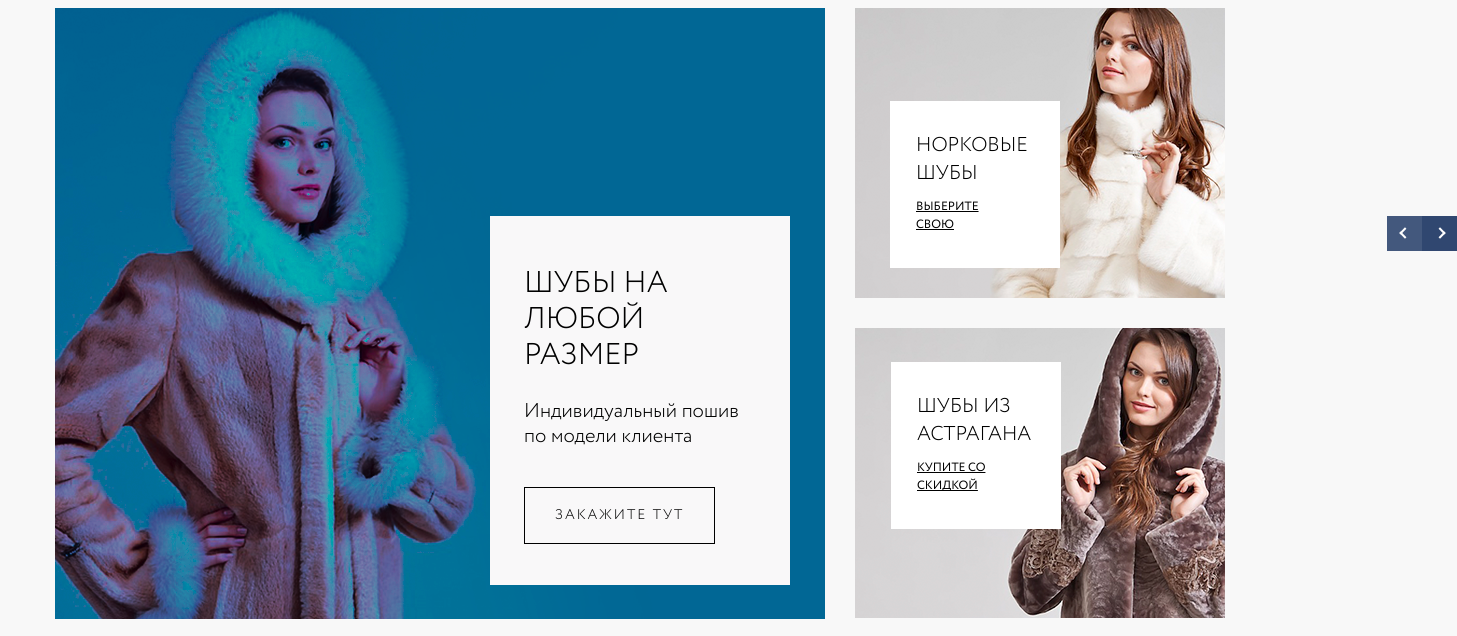
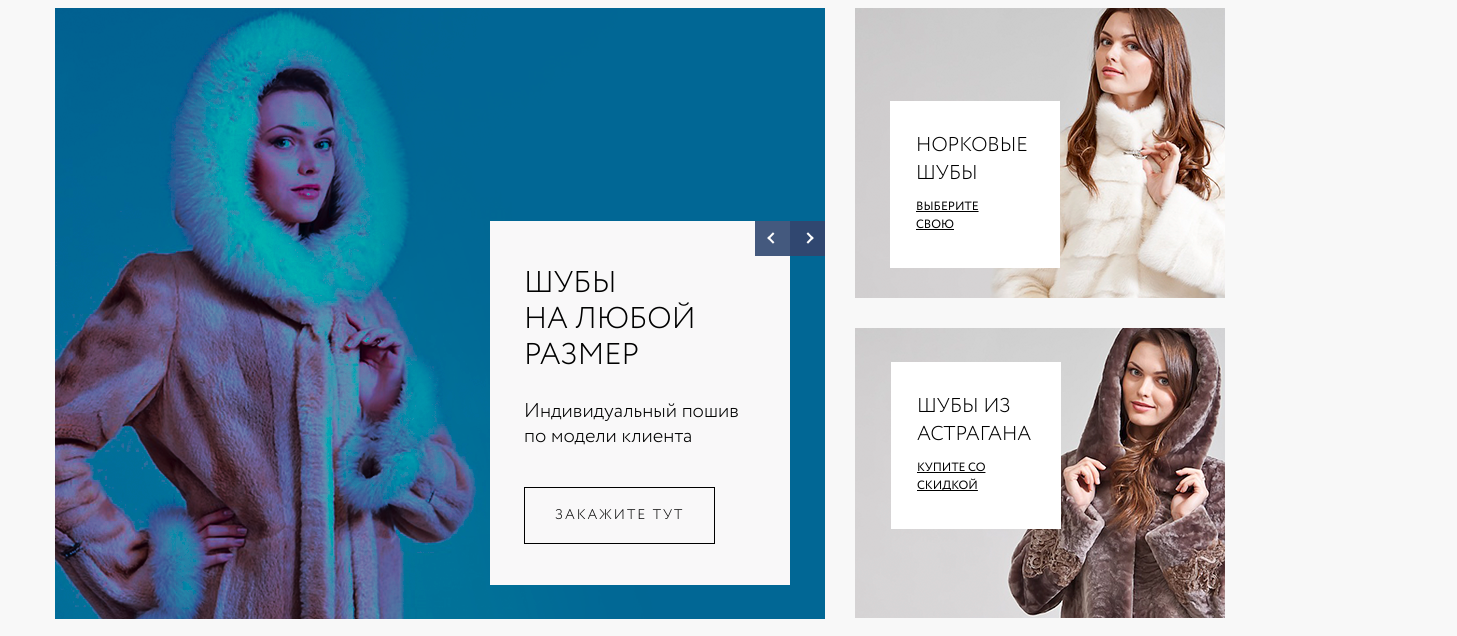
Before and after one commit to BorisMaximenko/WE-Test, a website built with webpack: page src/index.html in a window 1280 px wide. Shown: the part 164-800 px from the top of the page, 1457 px wide, since content can reach past the window. Built offline with nearby package versions, Linux system fonts and the light colour scheme.

Commit message:
09/03 v2

```diff
--- a/src/index.html
+++ b/src/index.html
@@ -113,7 +113,7 @@
                   </a>
                 </div>
                 <div class="hero__main__info">
-                  <div class="hero__main__info-category">ШУБЫ НА ЛЮБОЙ РАЗМЕР</div>
+                  <div class="hero__main__info-category">ШУБЫ <br> НА ЛЮБОЙ РАЗМЕР</div>
                   <div class="hero__main__info-naiming">Индивидуальный пошив по модели клиента</div>
                   <div class="hero__main-dropbtn">
                     <a href="#">ЗАКАЖИТЕ ТУТ</a>
@@ -130,7 +130,7 @@
                   </a>
                 </div>
                 <div class="hero__main__info">
-                  <div class="hero__main__info-category">ШУБЫ НА ЛЮБОЙ РАЗМЕР</div>
+                  <div class="hero__main__info-category">ШУБЫ <br> НА  ЛЮБОЙ РАЗМЕР</div>
                   <div class="hero__main__info-naiming">Индивидуальный пошив по модели клиента</div>
                   <div class="hero__main-dropbtn">
                     <a href="#">ЗАКАЖИТЕ ТУТ</a>
@@ -147,7 +147,7 @@
                   </a>
                 </div>
                 <div class="hero__main__info">
-                  <div class="hero__main__info-category">ШУБЫ НА ЛЮБОЙ РАЗМЕР</div>
+                  <div class="hero__main__info-category">ШУБЫ <br> НА ЛЮБОЙ РАЗМЕР</div>
                   <div class="hero__main__info-naiming">Индивидуальный пошив по модели клиента</div>
                   <div class="hero__main-dropbtn">
                     <a href="#">ЗАКАЖИТЕ ТУТ</a>
--- a/src/style/blocks/hero.scss
+++ b/src/style/blocks/hero.scss
@@ -101,7 +101,7 @@
             right: 35px;
             background: #f9f8f9;
             text-align: center;
-            padding: 50px 50px 41px 34px;
+            padding: 45px 50px 41px 34px;
             text-align: left;
 
             &-category {
@@ -142,6 +142,10 @@
         }
     }
 
+    &__slider {
+        position: relative;
+    }
+
 }
 
 .prev_arrow_main,
@@ -156,16 +160,16 @@
    background: #304770 ;
    opacity: .9;
    position: absolute;
-   left: 1387px;
-   top: 380px;
+   left: 700px;
+   top: 213px;
    z-index: 20;
 }
 
 .next_arrow_main {
     background: #304770 ;
     position: absolute;
-    left: 1422px;
-    top: 380px;
+    left: 735px;
+    top: 213px;
 }
 
 .button-arrow {
--- a/src/style/blocks/slider.scss
+++ b/src/style/blocks/slider.scss
@@ -106,15 +106,18 @@
     font-size: 14px;
     padding: 20px 115px;
     position: absolute;
-    display: none;
+    // display: none;
     left: 28px;
     right: 27px;
     bottom: -35px;
     letter-spacing: 2px;
+    opacity: 0;
 }
 
 .tovar:hover .dropbtn {
-    display: block;
+    // display: block;
+    transition: 1.3s;
+    opacity: 1;
 }
 
 .wrapper {
```
